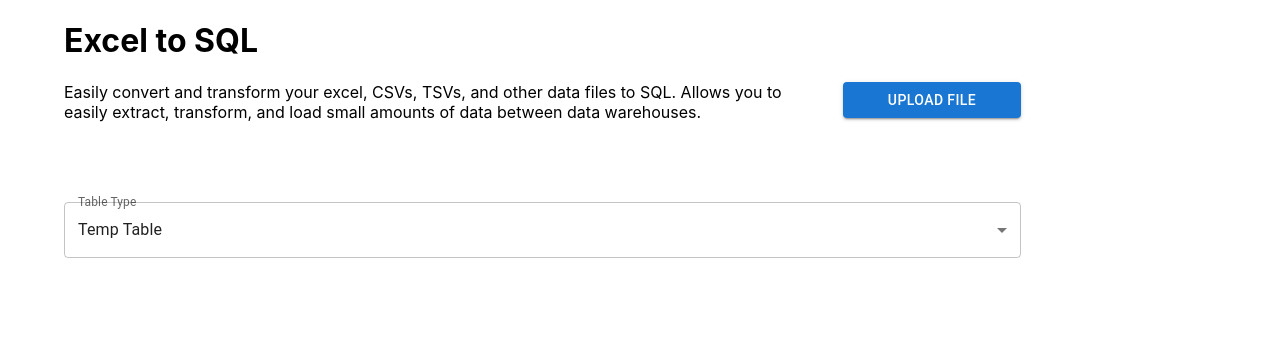
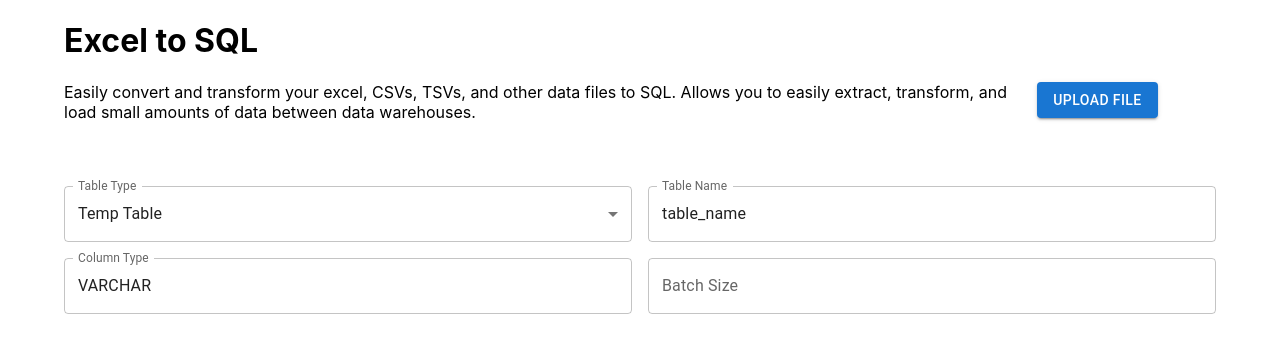
Before and after one commit to ryanwith/sqlgenerator, a React (Create React App) app: page / in a window 1280 px wide. Shown: the top 352 px of the page. Built offline with nearby package versions, Linux system fonts and the light colour scheme.

Commit message:
basically have it working

```diff
--- a/src/App.js
+++ b/src/App.js
@@ -3,7 +3,7 @@ import './App.css';
 import FileUpload from './components/FileUpload';
 import SQLDisplay from './components/SQLDisplay';
 import { generateAllStatements } from './utils/sqlGenerator';
-import { Container, Typography, Grid, Box, InputLabel, Select, FormHelperText, FormControl, MenuItem} from '@mui/material';
+import { Container, Typography, Grid, Box, InputLabel, Select, FormHelperText, FormControl, MenuItem, TextField} from '@mui/material';
 
 function App() {
   const [sql, setSQL] = useState('');
@@ -11,59 +11,118 @@ function App() {
   const [tableType, setTableType] = useState('TEMP');
   const [tableName, setTableName] = useState('table_name');
   const [columnType, setColumnType] = useState('VARCHAR');
-  const [batchSize, setBatchSize] = useState(null);
+  const [batchSize, setBatchSize] = useState("");
   const [fileData, setFileData] = useState(null);
 
-  const handleData = (data) => {
-    setFileData(data);
+  const handleData = (data) => { setFileData(data) };
+
+  const handleSQLCriteriaChange = (event) => {
+    const { name, value } = event.target;
+    switch (name) {
+      case 'tableType':
+        setTableType(value);
+        break;
+      case 'tableName':
+        setTableName(value);
+        break;
+      case 'columnType':
+        setColumnType(value);
+        break;
+      case 'batchSize':
+        setBatchSize(value);
+        break;
+      default:
+        break;
+    }
   };
+
+
+
 
   useEffect(() => {
     if (fileData !== null && (fileData || tableName || columnType || tableType || batchSize !== null)) {
       const allStatements = generateAllStatements(fileData, tableName, columnType, tableType, batchSize);
-      const newSQL = allStatements.join("\n\n");
+      const newSQL = allStatements.join();
       setSQL(newSQL);
       setIsVisible(!!newSQL); // Show SQLDisplay if newSQL is not empty
     }
   }, [fileData, tableName, columnType, tableType, batchSize]);
 
-  const handleTableTypeChange = (event) => {
-    setTableType(event.target.value);
-    // handleData(data, tableType)
-  };
 
 
 return (
   <Container>
     <h1>Excel to SQL</h1>
     <Grid container spacing={2}>
-      <Grid item xs={8}>
+      <Grid item xs="10">
           Easily convert and transform your excel, CSVs, TSVs, and other data files to SQL. Allows you to easily extract, transform, and load small amounts of data between data warehouses.
       </Grid>
-      <Grid item xs={2}>
+      <Grid item xs="auto">
         <FileUpload onData={handleData} />
       </Grid>
-      <Grid item xs={10}>
+      <Grid item xs={12}>
         <Box mt={2}>
           {isVisible && <SQLDisplay sql={sql} onChange={handleData} />}
         </Box>
       </Grid>
-      <Grid item xs={10}>
+      <Grid id='sql-criteria' item xs={12}>
         <Box mt={2}>
-        <FormControl fullWidth margin="normal">
+          <Grid container spacing={2}>
+            <Grid item xs={6}>
+              <FormControl fullWidth>
                 <InputLabel id="table-type">Table Type</InputLabel>
                 <Select
                   labelId="table-type"
+                  id='table-type-select'
+                  name='tableType'
                   value={tableType}
-              onChange={handleTableTypeChange}
+                  label='Table Type'
+                  onChange={handleSQLCriteriaChange}
                 >
                   <MenuItem value='TEMP'>Temp Table</MenuItem>
                   <MenuItem value='PERM'>Permanent Table</MenuItem>
                 </Select>
               </FormControl>
+            </Grid>
+            <Grid item xs={6}>
+              <FormControl fullWidth>
+                <TextField
+                  id="table-name"
+                  label="Table Name"
+                  name='tableName'
+                  value={tableName}
+                  onChange={handleSQLCriteriaChange}
+                />
+              </FormControl>
+            </Grid>
+            <Grid item xs={6}>
+              <FormControl fullWidth>
+                <TextField
+                  id="column-type"
+                  label="Column Type"
+                  name='columnType'
+                  value={columnType}
+                  onChange={handleSQLCriteriaChange}
+                />
+              </FormControl>
+            </Grid>
+            <Grid item xs={6}>
+              <FormControl fullWidth>
+                <TextField
+                  id="batch-size"
+                  label="Batch Size"
+                  type="number"
+                  name='batchSize'
+                  value={batchSize}
+                  onChange={handleSQLCriteriaChange}
+                />
+              </FormControl>
+            </Grid>
+          </Grid>
         </Box>
       </Grid>
     </Grid>
+
   </Container>
 );
 
--- a/src/utils/sqlGenerator.js
+++ b/src/utils/sqlGenerator.js
@@ -5,52 +5,69 @@ export const generateAllStatements = (data, tableName, columnType, tableType, ba
   ].flat()
 }
 
-export const generateCreateTableSQL = (headers, tableName, columnType, tableType) => {
+const generateCreateTableSQL = (headers, tableName, columnType, tableType) => {
   const columns = headers.map((header) => `${header} ${columnType}`).join(', ');
-  console.log(`generateCreateTableSQL tableType = ${tableType}`)
   const createTableSQL = `CREATE ${tableType === 'TEMP' ? "TEMP " : ""}TABLE ${tableName} (${columns});`;
-  console.log(`SQL: ${createTableSQL}`)
   return createTableSQL;
-};
+}
 
-export const generateInsertStatements = (data, tableName, batchSize) => {
-  const headers = data[0];
+const generateInsertStatements = (data, tableName, batchSize) => {
   const rows = data.slice(1);
-  console.log(rows.length);
   const insertIntoClause = generateInsertIntoClause(tableName);
   const insertStatements = rows.map((row, rowNumber) => {
-    const values = row.map((value) => `'${value}'`).join(', ');
-
-    return generateValuesStatement(insertIntoClause, values, rows.length, rowNumber, batchSize)
+    return generateInsertLine(insertIntoClause, row, rows.length, rowNumber, batchSize)
   });
   return insertStatements.join('');
 };
 
-export const generateInsertIntoClause = (tableName) => {
-  return `INSERT INTO ${tableName} VALUES`
+const generateInsertIntoClause = (tableName) => {
+  return `\n\nINSERT INTO ${tableName} VALUES`
 }
 
-export const generateValuesStatement = (insertIntoClause, values, totalRows, rowNumber, batchSize) => {
-  let statement = '';
-  // add the insertIntoClause on the first row if the batch size is not set
-  if(batchSize === null && rowNumber === 0){
-    statement = `${insertIntoClause}\n\t(${values})`
-  }
-  // add the insertIntoClause on the first row of each batch if the batch size is set
-  else if(rowNumber%batchSize === 0){
-    statement =  `${insertIntoClause}\n\t(${values})`
-  }
-  // return just the values otherwise
-  else {
-    statement =  `\n\t(${values})`
+const generateInsertLine = (insertIntoClause, row, totalRows, rowNumber, batchSize) => {
+  const beginningOfStatement = isFirstLineOfStatement(rowNumber, batchSize) ? insertIntoClause : '';
+  const values = "\n\t(" + row.map((value) => `'${value}'`).join(', ') + ")";
+  const endOfStatement = isEndOfStatement(totalRows, rowNumber, batchSize) ? ";" : ",";
+  return beginningOfStatement + values + endOfStatement;
+}
+
+
+// console.log(commaOrSemicolon(totalRows, rowNumber, batchSize))
+// console.log(isEndOfStatement(totalRows, rowNumber, batchSize) ? "slash n" : "")
+// console.log(`end of statement: ${endOfStatement}`)
+const isEndOfStatement = (totalRows, rowNumber, batchSize) => {
+  // last row or end of batch
+    if(
+      // last row
+      rowNumber === totalRows - 1
+      // valid batch size and end of batch
+      || ( validBatchSize(batchSize) && rowNumber % batchSize === batchSize - 1)
+    ){
+      return true;
+    } else {
+      return false;
+    }
   }
 
-  if(rowNumber === totalRows - 1 ||
-    (batchSize != null &&rowNumber % batchSize === batchSize - 1)
-  ){
-    statement = statement + ';'
+// HELPERS
 
+const isFirstLineOfStatement = (rowNumber, batchSize) => {
+  // if it is the first row
+  if(rowNumber === 0){
+    return true;
   }
-  return statement;
+  // if it is a new barch
+  else if (validBatchSize(batchSize) && rowNumber % batchSize === 0)
+    return true;
+  else {
+    return false;
+  }
+}
 
+const validBatchSize = (batchSize) => {
+  if(Number.isInteger(batchSize) !== true && batchSize > 0){
+    return true;
+  } else {
+    return false;
+  }
 }
```
Lines whose indentation alone changed are shown as unchanged.
